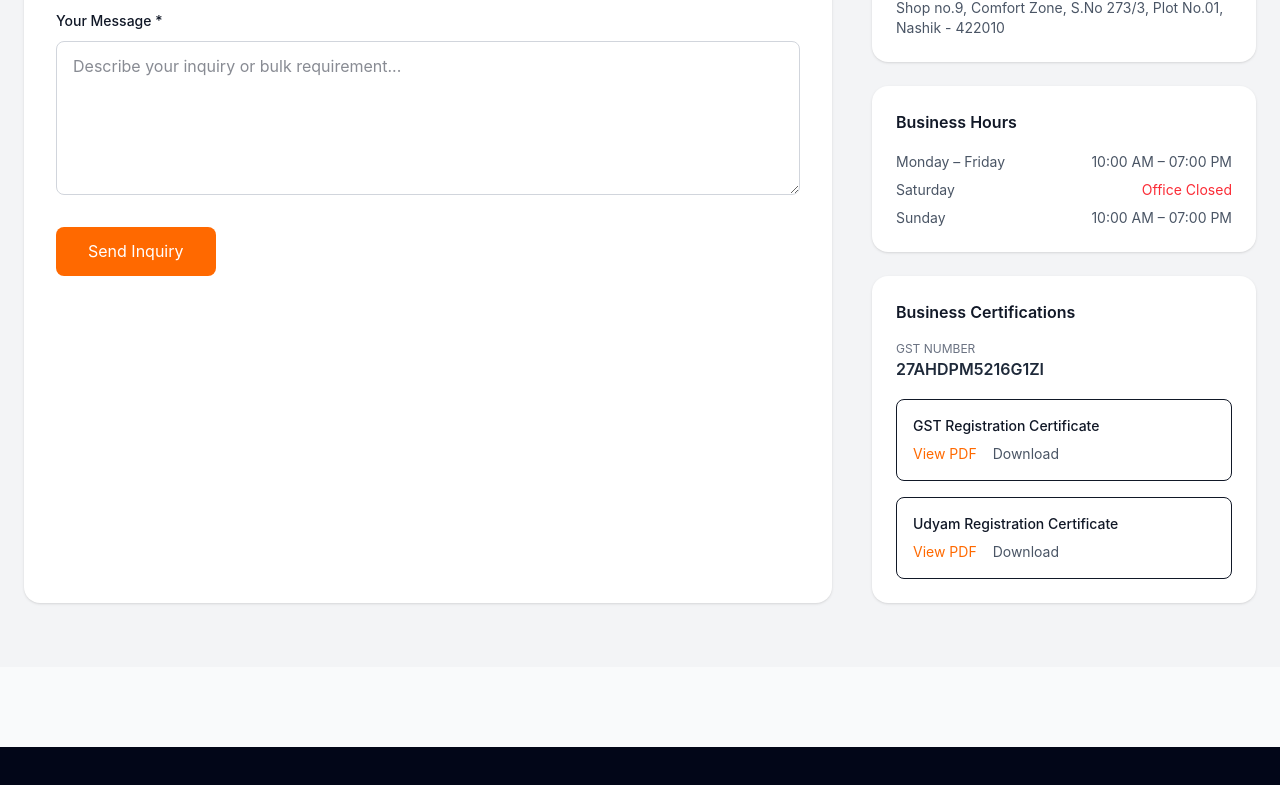
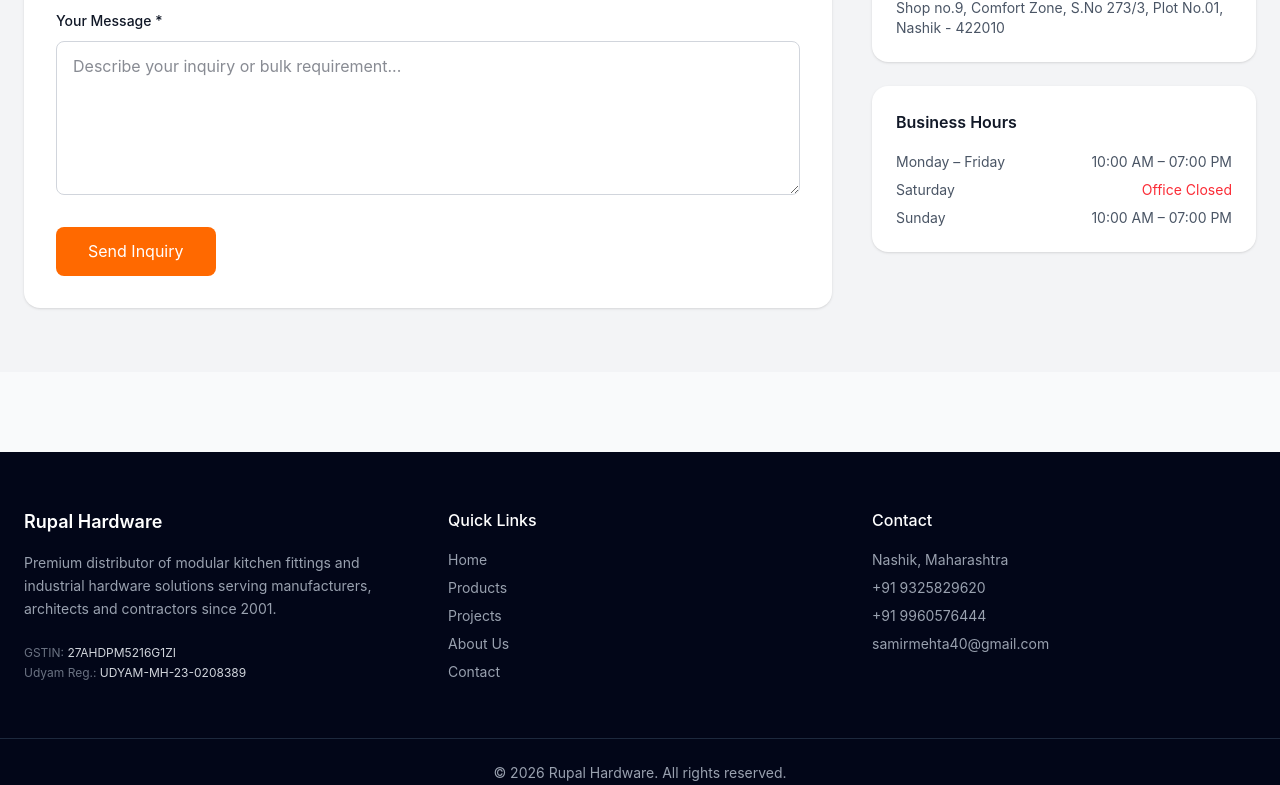
Before and after one commit to Chintan234/rupal-hardware, a Next.js app: page /contact in a window 1280 px wide. Shown: the part 639-1424 px from the top of the page. Built offline with nearby package versions, Linux system fonts and the light colour scheme.

Commit message:
Removed unnecessary sections

```diff
--- a/app/contact/page.js
+++ b/app/contact/page.js
@@ -199,73 +199,6 @@
               </div>
             </div>
 
-            {/* ✅ CERTIFICATIONS */}
-            <div className="bg-white p-6 rounded-2xl shadow-sm">
-              <h3 className="font-semibold mb-4">Business Certifications</h3>
-
-              {/* GST NUMBER */}
-              <div className="mb-4">
-                <p className="text-xs text-gray-500 uppercase">GST Number</p>
-                <p className="font-semibold text-gray-800">
-                  27AHDPM5216G1ZI
-                </p>
-              </div>
-
-              <div className="space-y-4">
-
-                {/* GST */}
-                <div className="border rounded-lg p-4">
-                  <p className="text-sm font-medium mb-2">
-                    GST Registration Certificate
-                  </p>
-
-                  <div className="flex gap-4 text-sm">
-                    <a
-                      href="/certificates/gst.pdf"
-                      target="_blank"
-                      className="text-orange-500 hover:underline"
-                    >
-                      View PDF
-                    </a>
-
-                    <a
-                      href="/certificates/gst.pdf"
-                      download
-                      className="text-gray-600 hover:underline"
-                    >
-                      Download
-                    </a>
-                  </div>
-                </div>
-
-                {/* UDYAM */}
-                <div className="border rounded-lg p-4">
-                  <p className="text-sm font-medium mb-2">
-                    Udyam Registration Certificate
-                  </p>
-
-                  <div className="flex gap-4 text-sm">
-                    <a
-                      href="/certificates/udyam.pdf"
-                      target="_blank"
-                      className="text-orange-500 hover:underline"
-                    >
-                      View PDF
-                    </a>
-
-                    <a
-                      href="/certificates/udyam.pdf"
-                      download
-                      className="text-gray-600 hover:underline"
-                    >
-                      Download
-                    </a>
-                  </div>
-                </div>
-
-              </div>
-            </div>
-
           </div>
 
         </div>
```
Also changed, not shown: 2 other files (tests, documents, lock files or other folders).
